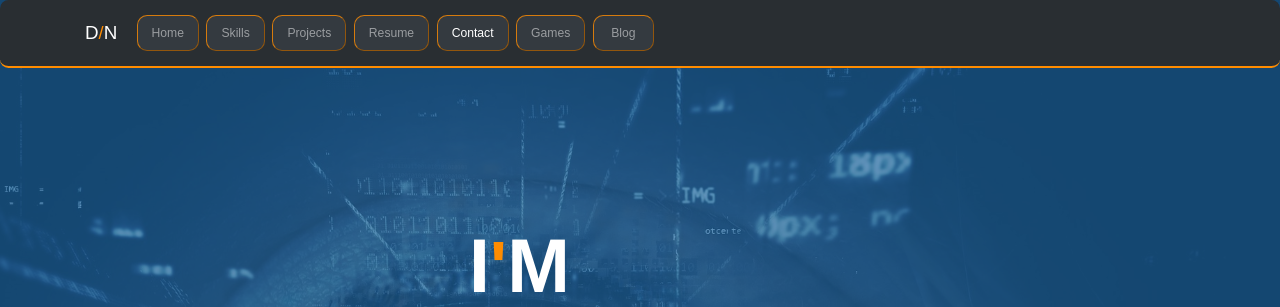
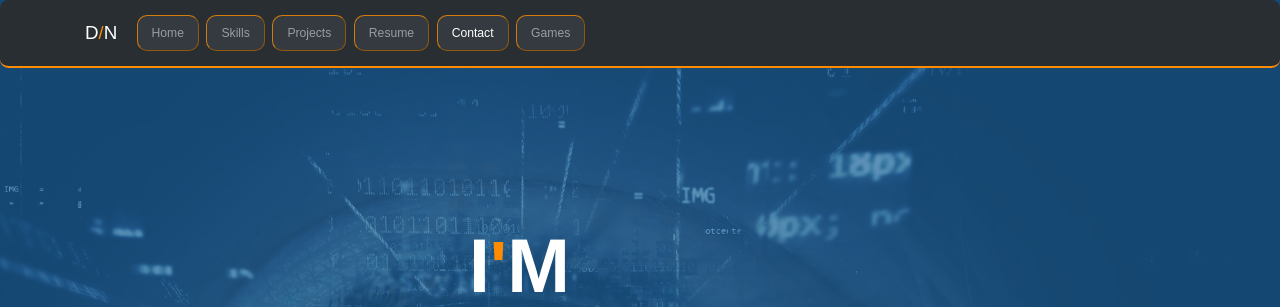
Before and after one commit to danishnaseem05/Website-danishnaseemoid.com, a PHP site: page /tests/ in a window 1280 px wide. Shown: the top 307 px of the page. Run offline with PHP 8.4, Linux system fonts and the light colour scheme; some libraries are stand-ins or nearby versions.

Commit message:
removed blog link from the navbar

```diff
--- a/index.php
+++ b/index.php
@@ -79,9 +79,6 @@
                             </li>
                             <li class="custom-nav-item nav-item">
                                 <a class="nav-link" href="./site_pages/games.php">Games</a>
-                            </li>
-                            <li class="custom-nav-item nav-item">
-                                <a class="nav-link" href="https://blog.danishnaseemoid.com/">&nbsp;Blog&nbsp;</a>
                             </li>
                         </ul>
                     </div><!-- .navbar-toggler .collapsed .show-->
--- a/site_pages/error.php
+++ b/site_pages/error.php
@@ -61,9 +61,6 @@
                             </li>
                             <li class="custom-nav-item nav-item">
                                 <a class="nav-link" href="./games.php">Games</a>
-                            </li>
-                            <li class="custom-nav-item nav-item">
-                                <a class="nav-link" href="https://blog.danishnaseemoid.com/">&nbsp;Blog&nbsp;</a>
                             </li>
                         </ul>
                     </div><!-- .navbar-toggler .collapsed .show-->
--- a/site_pages/games.php
+++ b/site_pages/games.php
@@ -75,9 +75,6 @@
                             </li>
                             <li class="custom-nav-item nav-item">
                                 <a class="nav-link active" href="./games.php">Games</a>
-                            </li>
-                            <li class="custom-nav-item nav-item">
-                                <a class="nav-link" href="https://blog.danishnaseemoid.com/">&nbsp;Blog&nbsp;</a>
                             </li>
                         </ul>
                     </div><!-- .navbar-toggler .collapsed .show-->
--- a/site_pages/projects.php
+++ b/site_pages/projects.php
@@ -78,9 +78,6 @@
                             </li>
                             <li class="custom-nav-item nav-item">
                                 <a class="nav-link" href="./games.php">Games</a>
-                            </li>
-                            <li class="custom-nav-item nav-item">
-                                <a class="nav-link" href="https://blog.danishnaseemoid.com/">&nbsp;Blog&nbsp;</a>
                             </li>
                         </ul>
                     </div><!-- .navbar-toggler .collapsed .show-->
--- a/site_pages/success.php
+++ b/site_pages/success.php
@@ -61,9 +61,6 @@
                             </li>
                             <li class="custom-nav-item nav-item">
                                 <a class="nav-link" href="./games.php">Games</a>
-                            </li>
-                            <li class="custom-nav-item nav-item">
-                                <a class="nav-link" href="https://blog.danishnaseemoid.com/">&nbsp;Blog&nbsp;</a>
                             </li>
                         </ul>
                     </div><!-- .navbar-toggler .collapsed .show-->
```
